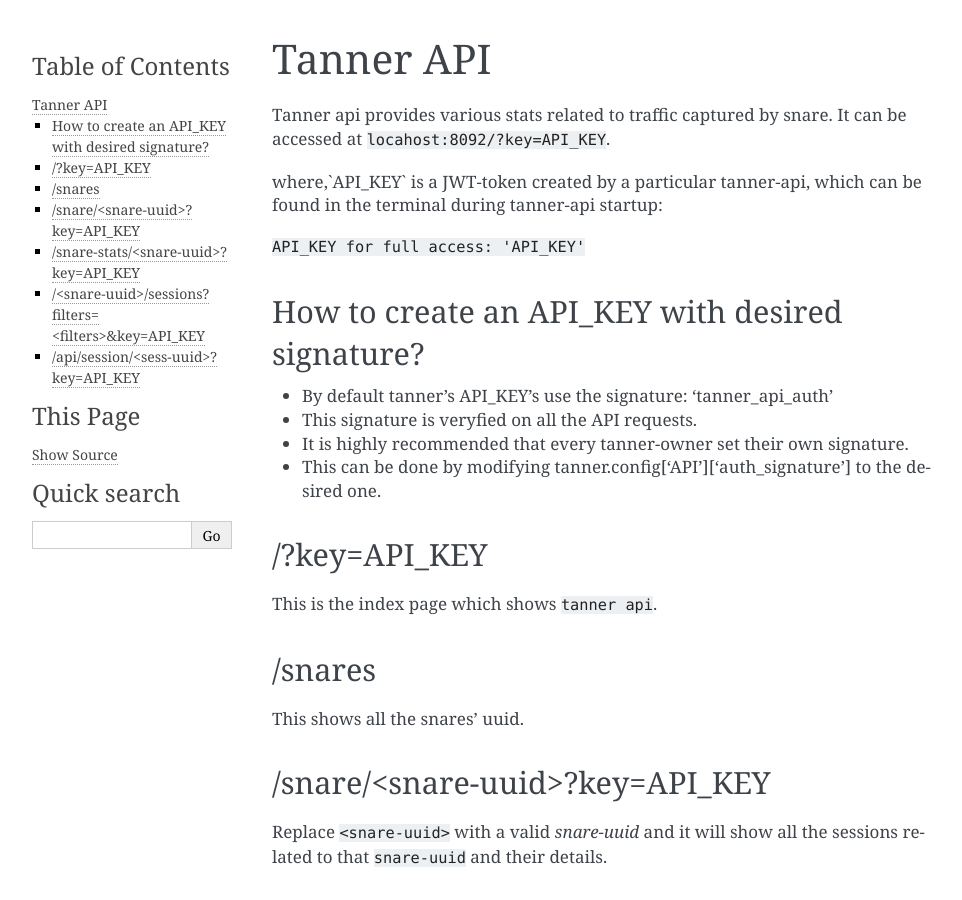
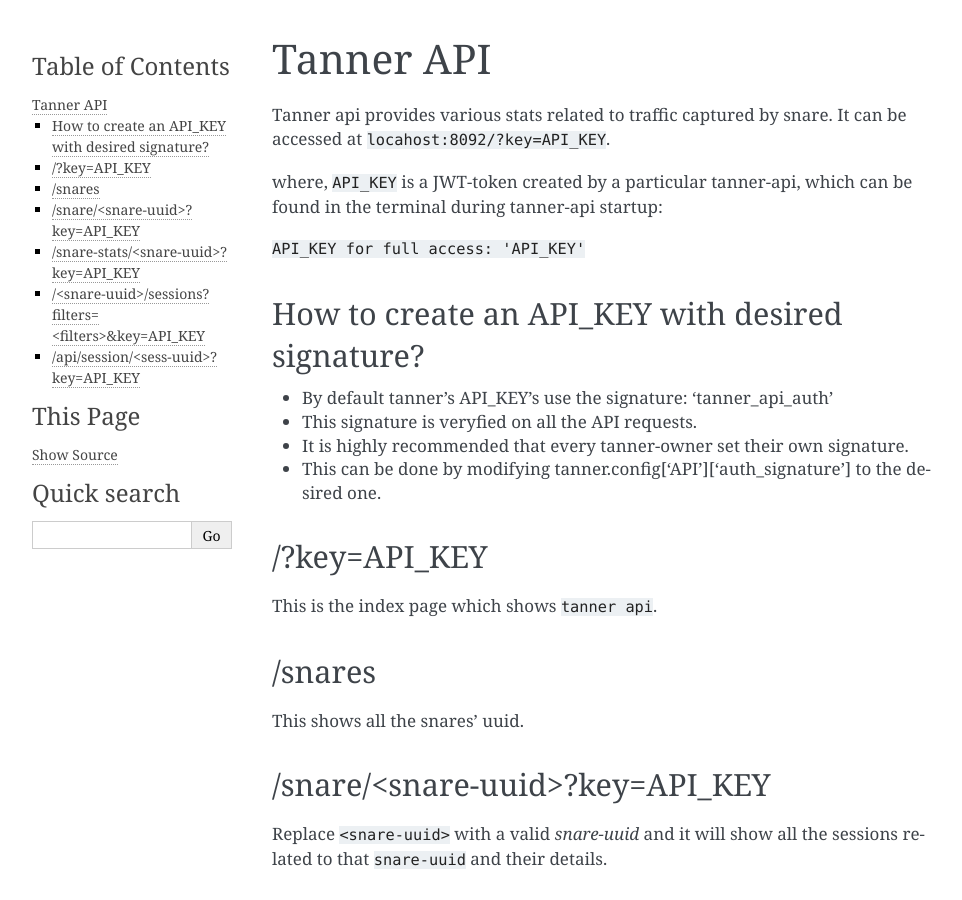
Before and after one commit to mushorg/tanner, a Sphinx documentation site: the page built from docs/source/api.rst, in a window 1280 px wide and 900 px high. Shown: the whole window, without its empty margins (148-1110 px from the left). Built offline with Sphinx 7.4.7, drawn with Linux system fonts in a browser that asks for light colours.

```diff
--- a/docs/source/api.rst
+++ b/docs/source/api.rst
@@ -2,7 +2,7 @@ Tanner API
 ==========
 Tanner api provides various stats related to traffic captured by snare. It can be accessed at ``locahost:8092/?key=API_KEY``.
 
-where,`API_KEY` is a JWT-token created by a particular tanner-api, which can be found in the terminal during tanner-api startup:
+where, ``API_KEY`` is a JWT-token created by a particular tanner-api, which can be found in the terminal during tanner-api startup:
 
 ``API_KEY for full access: 'API_KEY'``
 
```
